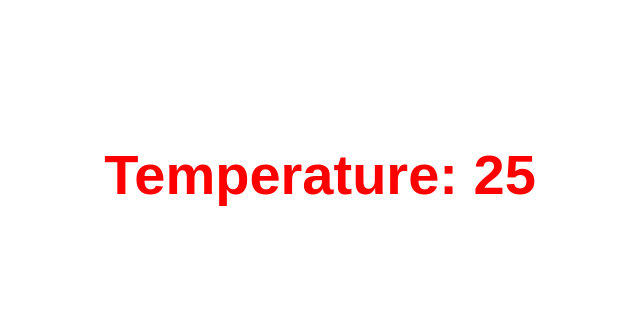
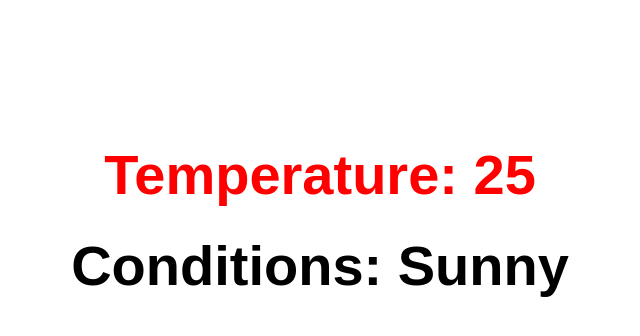
Before and after one commit to acciojob/conditional-weather-report-ShariqShaikh33, a React app: page / in a window 1280 px wide. Shown: the top 336 px of the page, without its empty margins (320-960 px from the left). Built offline with nearby package versions, Linux system fonts and the light colour scheme.

Commit message:
Complete .8

```diff
--- a/src/components/WeatherDisplay.js
+++ b/src/components/WeatherDisplay.js
@@ -9,6 +9,7 @@ const WeatherDisplay =({WeatherData})=>{
         <div className="mainWrapper">
 
                 <p><span style={temperatureStyle} className="value">Temperature: {WeatherData.temperature}</span> </p>
+                <span className="value">Conditions: {WeatherData.conditions}</span>
         </div>
     )
 }
```
